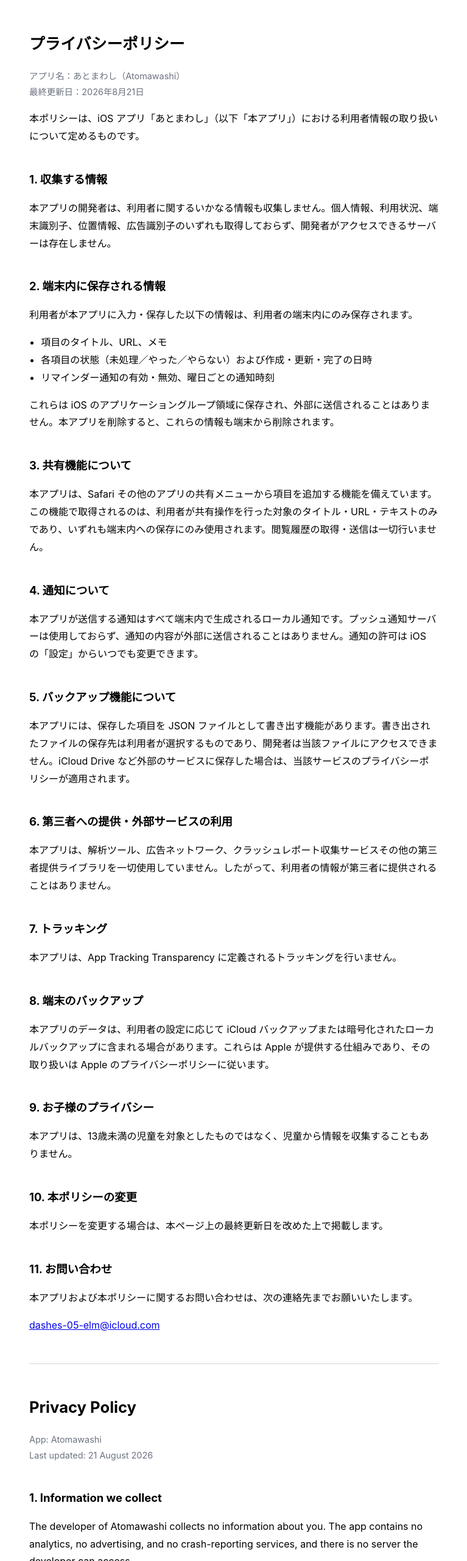
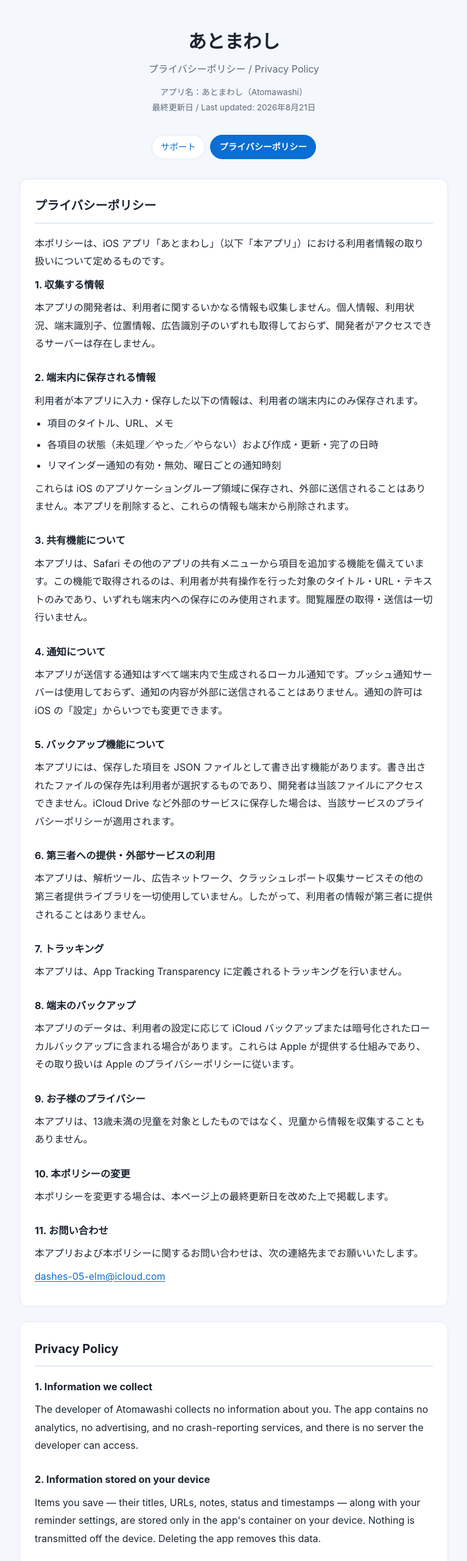
Before and after one commit to Kiyofumi-MATSUMOTO/Atomawashi-support, a plain HTML site: page privacy.html in a window 1280 px wide. Shown: the top 2560 px of the page at 61% size, without its empty margins (256-1023 px from the left). Drawn offline with Linux system fonts and the light colour scheme.

Commit message:
Restyle the pages to match the Checked! pages
Both apps come from the same developer, so their support pages should
look like it. Adopts the shared layout: a card-based design with an
accent colour, a highlighted lead paragraph, and FAQ questions marked
by a coloured rule rather than bold text alone.

Adds navigation between the support page and the policy. The policy
previously had no way back.

The wording is unchanged. The only edit to the text is that the two
"last updated" lines, one in each language section, are now a single
line in the page header; the date itself is the same.

Co-Authored-By: Claude Opus 5 <noreply@anthropic.com>

```diff
--- a/privacy.html
+++ b/privacy.html
@@ -5,33 +5,161 @@
 <meta name="viewport" content="width=device-width, initial-scale=1">
 <title>プライバシーポリシー — あとまわし</title>
 <style>
-  :root { color-scheme: light dark; }
+  :root {
+    color-scheme: light dark;
+    --bg: #f4f7fb;
+    --surface: #ffffff;
+    --text: #1b2430;
+    --muted: #5d6b7c;
+    --accent: #0a6ed2;
+    --border: #e1e8f0;
+    --tint: #eaf3fd;
+    --tint-border: #0a6ed2;
+  }
+
+  @media (prefers-color-scheme: dark) {
+    :root {
+      --bg: #0f141b;
+      --surface: #161d26;
+      --text: #e7edf4;
+      --muted: #9aa9ba;
+      --accent: #5cadf5;
+      --border: #28323e;
+      --tint: #16283a;
+      --tint-border: #5cadf5;
+    }
+  }
+
+  * { box-sizing: border-box; }
+
   body {
-    font-family: -apple-system, BlinkMacSystemFont, "Hiragino Sans", "Noto Sans JP", sans-serif;
-    line-height: 1.8;
-    max-width: 42rem;
-    margin: 0 auto;
-    padding: 2rem 1.25rem 4rem;
+    margin: 0;
+    padding: 2.5rem 1.25rem 4rem;
+    background: var(--bg);
+    color: var(--text);
+    font-family: -apple-system, BlinkMacSystemFont, "Hiragino Sans",
+                 "Helvetica Neue", Arial, "Noto Sans JP", sans-serif;
+    line-height: 1.85;
+    -webkit-text-size-adjust: 100%;
   }
-  h1 { font-size: 1.6rem; }
-  h2 { font-size: 1.15rem; margin-top: 2.5rem; }
-  .meta { color: #6b7280; font-size: .9rem; }
-  hr { border: none; border-top: 1px solid #d1d5db; margin: 3rem 0; }
-  ul { padding-left: 1.2rem; }
+
+  main { max-width: 44rem; margin: 0 auto; }
+
+  header { text-align: center; margin-bottom: 2rem; }
+
+  .app-name {
+    font-size: 1.9rem;
+    font-weight: 700;
+    letter-spacing: -0.01em;
+    margin: 0 0 0.2rem;
+  }
+
+  .page-label { color: var(--muted); margin: 0; font-size: 1rem; }
+
+  .meta { color: var(--muted); font-size: 0.85rem; margin-top: 0.6rem; }
+
+  nav {
+    display: flex;
+    justify-content: center;
+    gap: 0.5rem;
+    flex-wrap: wrap;
+    margin: 1.5rem 0 2rem;
+  }
+
+  nav a, nav span {
+    font-size: 0.9rem;
+    padding: 0.35rem 0.9rem;
+    border-radius: 999px;
+    border: 1px solid var(--border);
+    background: var(--surface);
+    text-decoration: none;
+    color: var(--accent);
+  }
+
+  nav span[aria-current] {
+    background: var(--accent);
+    border-color: var(--accent);
+    color: #fff;
+    font-weight: 600;
+  }
+
+  section {
+    background: var(--surface);
+    border: 1px solid var(--border);
+    border-radius: 14px;
+    padding: 1.6rem 1.5rem;
+    margin-bottom: 1.5rem;
+  }
+
+  h2 {
+    font-size: 1.25rem;
+    margin: 0 0 1.1rem;
+    padding-bottom: 0.55rem;
+    border-bottom: 2px solid var(--border);
+  }
+
+  h3 { font-size: 1.02rem; margin: 1.6rem 0 0.4rem; }
+  h3:first-of-type { margin-top: 0; }
+
+  p { margin: 0.5rem 0; }
+  ul { margin: 0.5rem 0; padding-left: 1.3rem; }
+  li { margin: 0.3rem 0; }
+
+  .lead {
+    background: var(--tint);
+    border-left: 4px solid var(--tint-border);
+    border-radius: 0 8px 8px 0;
+    padding: 0.9rem 1.1rem;
+    margin: 0 0 1.4rem;
+    font-weight: 600;
+  }
+
+  dl { margin: 0; }
+
+  dt {
+    font-weight: 700;
+    margin-top: 1.5rem;
+    padding-left: 0.85rem;
+    border-left: 3px solid var(--accent);
+  }
+
+  dt:first-of-type { margin-top: 0; }
+
+  dd { margin: 0.35rem 0 0 0.85rem; color: var(--text); }
+
+  a { color: var(--accent); text-underline-offset: 2px; }
+
+  footer {
+    text-align: center;
+    color: var(--muted);
+    font-size: 0.85rem;
+    margin-top: 2rem;
+  }
 </style>
 </head>
 <body>
+<main>
 
-<h1>プライバシーポリシー</h1>
-<p class="meta">アプリ名：あとまわし（Atomawashi）<br>
-最終更新日：2026年8月21日</p>
+  <header>
+    <p class="app-name">あとまわし</p>
+    <p class="page-label">プライバシーポリシー / Privacy Policy</p>
+    <p class="meta">アプリ名：あとまわし（Atomawashi）<br>最終更新日 / Last updated: 2026年8月21日</p>
+  </header>
+
+  <nav>
+    <a href="index.html">サポート</a>
+    <span aria-current="page">プライバシーポリシー</span>
+  </nav>
+
+  <section lang="ja">
+    <h2>プライバシーポリシー</h2>
 
     <p>本ポリシーは、iOS アプリ「あとまわし」（以下「本アプリ」）における利用者情報の取り扱いについて定めるものです。</p>
 
-<h2>1. 収集する情報</h2>
+    <h3>1. 収集する情報</h3>
     <p>本アプリの開発者は、利用者に関するいかなる情報も収集しません。個人情報、利用状況、端末識別子、位置情報、広告識別子のいずれも取得しておらず、開発者がアクセスできるサーバーは存在しません。</p>
 
-<h2>2. 端末内に保存される情報</h2>
+    <h3>2. 端末内に保存される情報</h3>
     <p>利用者が本アプリに入力・保存した以下の情報は、利用者の端末内にのみ保存されます。</p>
     <ul>
       <li>項目のタイトル、URL、メモ</li>
@@ -40,62 +168,68 @@
     </ul>
     <p>これらは iOS のアプリケーショングループ領域に保存され、外部に送信されることはありません。本アプリを削除すると、これらの情報も端末から削除されます。</p>
 
-<h2>3. 共有機能について</h2>
+    <h3>3. 共有機能について</h3>
     <p>本アプリは、Safari その他のアプリの共有メニューから項目を追加する機能を備えています。この機能で取得されるのは、利用者が共有操作を行った対象のタイトル・URL・テキストのみであり、いずれも端末内への保存にのみ使用されます。閲覧履歴の取得・送信は一切行いません。</p>
 
-<h2>4. 通知について</h2>
+    <h3>4. 通知について</h3>
     <p>本アプリが送信する通知はすべて端末内で生成されるローカル通知です。プッシュ通知サーバーは使用しておらず、通知の内容が外部に送信されることはありません。通知の許可は iOS の「設定」からいつでも変更できます。</p>
 
-<h2>5. バックアップ機能について</h2>
+    <h3>5. バックアップ機能について</h3>
     <p>本アプリには、保存した項目を JSON ファイルとして書き出す機能があります。書き出されたファイルの保存先は利用者が選択するものであり、開発者は当該ファイルにアクセスできません。iCloud Drive など外部のサービスに保存した場合は、当該サービスのプライバシーポリシーが適用されます。</p>
 
-<h2>6. 第三者への提供・外部サービスの利用</h2>
+    <h3>6. 第三者への提供・外部サービスの利用</h3>
     <p>本アプリは、解析ツール、広告ネットワーク、クラッシュレポート収集サービスその他の第三者提供ライブラリを一切使用していません。したがって、利用者の情報が第三者に提供されることはありません。</p>
 
-<h2>7. トラッキング</h2>
+    <h3>7. トラッキング</h3>
     <p>本アプリは、App Tracking Transparency に定義されるトラッキングを行いません。</p>
 
-<h2>8. 端末のバックアップ</h2>
+    <h3>8. 端末のバックアップ</h3>
     <p>本アプリのデータは、利用者の設定に応じて iCloud バックアップまたは暗号化されたローカルバックアップに含まれる場合があります。これらは Apple が提供する仕組みであり、その取り扱いは Apple のプライバシーポリシーに従います。</p>
 
-<h2>9. お子様のプライバシー</h2>
+    <h3>9. お子様のプライバシー</h3>
     <p>本アプリは、13歳未満の児童を対象としたものではなく、児童から情報を収集することもありません。</p>
 
-<h2>10. 本ポリシーの変更</h2>
+    <h3>10. 本ポリシーの変更</h3>
     <p>本ポリシーを変更する場合は、本ページ上の最終更新日を改めた上で掲載します。</p>
 
-<h2>11. お問い合わせ</h2>
+    <h3>11. お問い合わせ</h3>
     <p>本アプリおよび本ポリシーに関するお問い合わせは、次の連絡先までお願いいたします。</p>
     <p><a href="mailto:dashes-05-elm@icloud.com">dashes-05-elm@icloud.com</a></p>
+  </section>
 
-<hr>
+  <section lang="en">
+    <h2>Privacy Policy</h2>
 
-<h1>Privacy Policy</h1>
-<p class="meta">App: Atomawashi<br>Last updated: 21 August 2026</p>
-
-<h2>1. Information we collect</h2>
+    <h3>1. Information we collect</h3>
     <p>The developer of Atomawashi collects no information about you. The app contains no analytics, no advertising, and no crash-reporting services, and there is no server the developer can access.</p>
 
-<h2>2. Information stored on your device</h2>
-<p>Items you save — their titles, URLs, notes, status and timestamps — along with your reminder settings, are stored only in the app's container on your device. Nothing is transmitted off the device. Deleting the app removes this data.</p>
+    <h3>2. Information stored on your device</h3>
+    <p>Items you save &mdash; their titles, URLs, notes, status and timestamps &mdash; along with your reminder settings, are stored only in the app's container on your device. Nothing is transmitted off the device. Deleting the app removes this data.</p>
 
-<h2>3. Share extension</h2>
+    <h3>3. Share extension</h3>
     <p>When you share a page or text into Atomawashi, only the title, URL or text of that item is read, and it is stored solely on your device. The app does not read or transmit your browsing history.</p>
 
-<h2>4. Notifications</h2>
+    <h3>4. Notifications</h3>
     <p>All notifications are local notifications generated on your device. No push notification service is used.</p>
 
-<h2>5. Backups you export</h2>
+    <h3>5. Backups you export</h3>
     <p>You may export your items as a JSON file. You choose where that file is saved, and the developer has no access to it. If you store it in a third-party service such as iCloud Drive, that service's privacy policy applies.</p>
 
-<h2>6. Tracking</h2>
+    <h3>6. Tracking</h3>
     <p>Atomawashi does not perform tracking as defined by Apple's App Tracking Transparency framework.</p>
 
-<h2>7. Children's privacy</h2>
+    <h3>7. Children's privacy</h3>
     <p>Atomawashi is not directed at children under 13 and does not knowingly collect information from them.</p>
 
-<h2>8. Contact</h2>
+    <h3>8. Contact</h3>
     <p><a href="mailto:dashes-05-elm@icloud.com">dashes-05-elm@icloud.com</a></p>
+  </section>
 
+
+  <footer>
+    <p>あとまわし</p>
+  </footer>
+
+</main>
 </body>
 </html>
```
Also changed, not shown: index.html (+151 -14 lines). Lines whose indentation alone changed are shown as unchanged.
